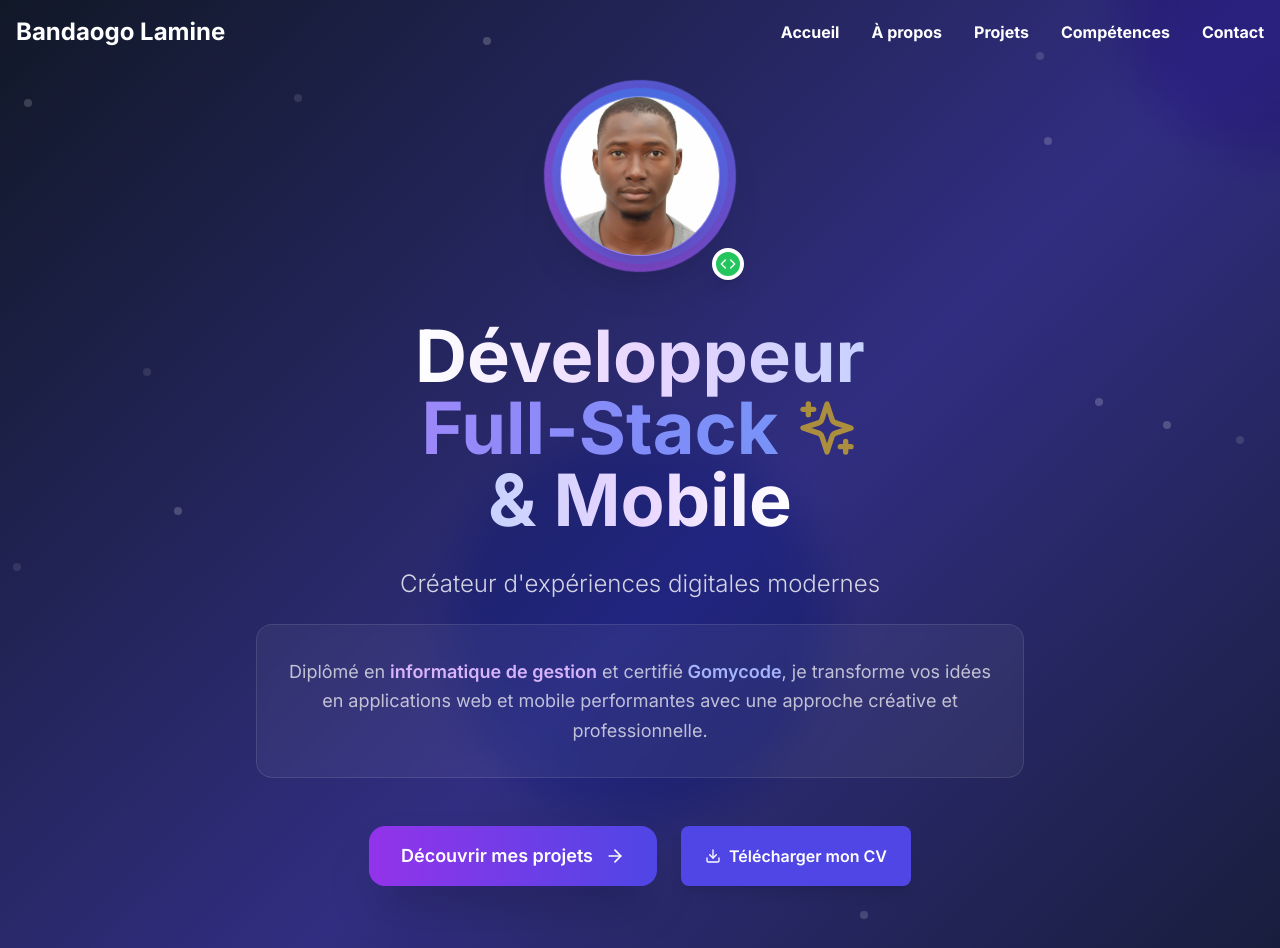
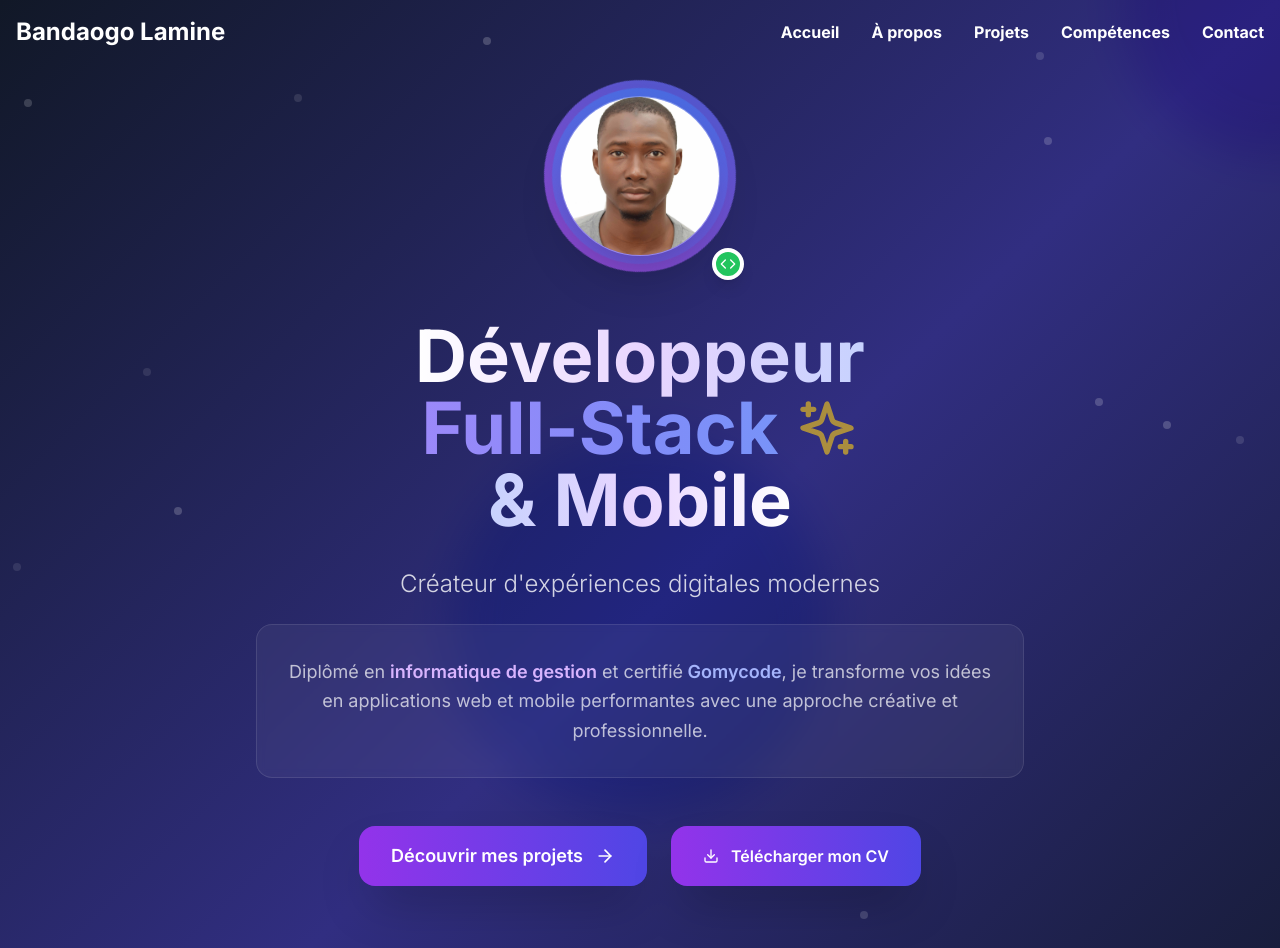
Before and after one commit to LamineBand/portfolio, a React (Vite) app: page / in a window 1280 px wide. Shown: the top 948 px of the page. Built offline with nearby package versions, Linux system fonts and the light colour scheme.

Commit message:
correction de btn heros

```diff
--- a/src/components/Hero.tsx
+++ b/src/components/Hero.tsx
@@ -65,7 +65,7 @@ const Hero: React.FC = () => {
               <div className="absolute inset-4 rounded-full overflow-hidden bg-white/10 backdrop-blur-sm border border-white/20 shadow-2xl">
                 <div className="w-full h-full rounded-full bg-gradient-to-br from-indigo-500 to-purple-600 flex items-center justify-center">
                   <span className="text-4xl md:text-5xl font-bold text-white">
-                    <img src="/public/imgProjet/lamine.jpg" alt="" />
+                    <img src="/imgProjet/lamine.jpg" alt="photo profil" />
                   </span>
                 </div>
               </div>
@@ -129,7 +129,7 @@ const Hero: React.FC = () => {
             <a
               href="/cvbdg.pdf"
               download
-              className="btn-primary flex items-center space-x-2"
+              className="group bg-gradient-to-r from-purple-600 to-indigo-600 hover:from-purple-700 hover:to-indigo-700 text-white font-semibold px-8 py-4 rounded-2xl transition-all duration-300 transform hover:scale-105 shadow-2xl hover:shadow-purple-500/25 flex items-center justify-center space-x-3"
             >
               <Download className="w-4 h-4" />
               <span>Télécharger mon CV</span>
```
